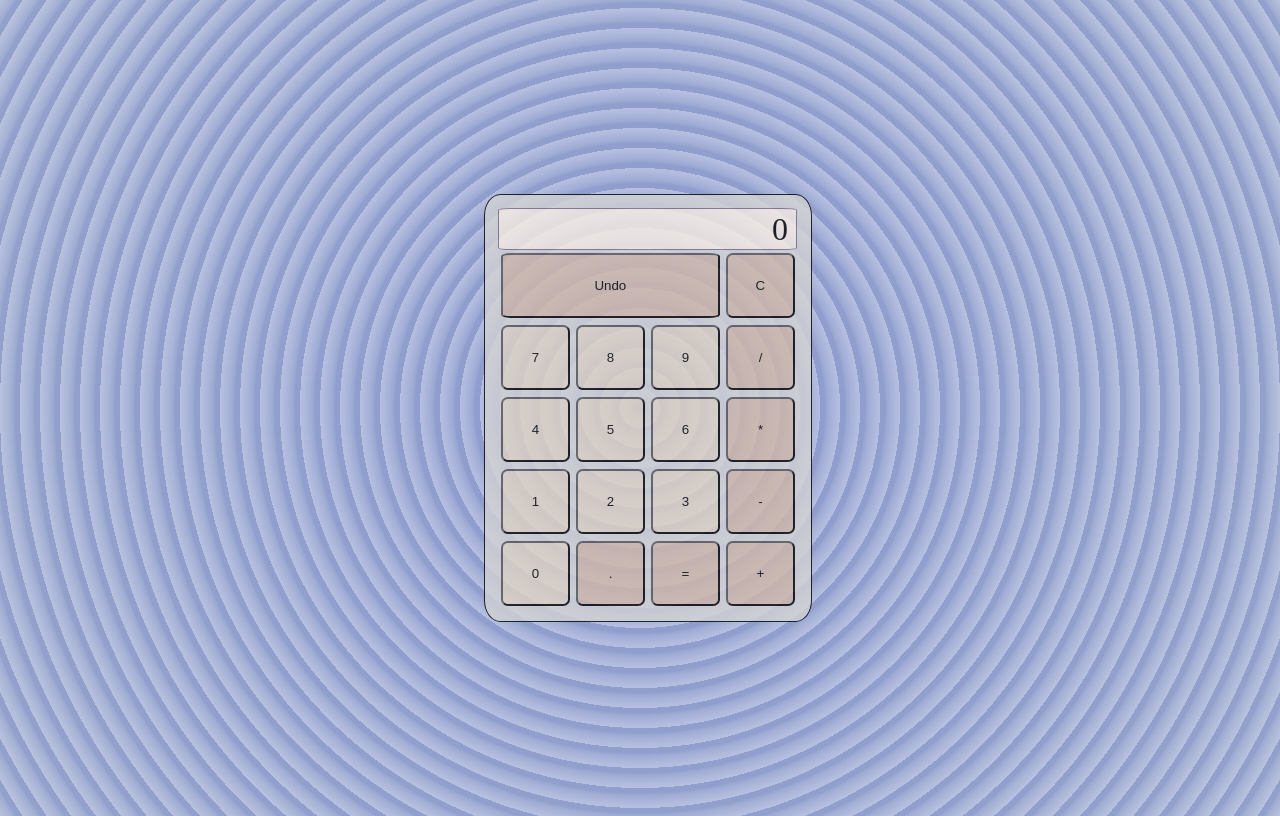
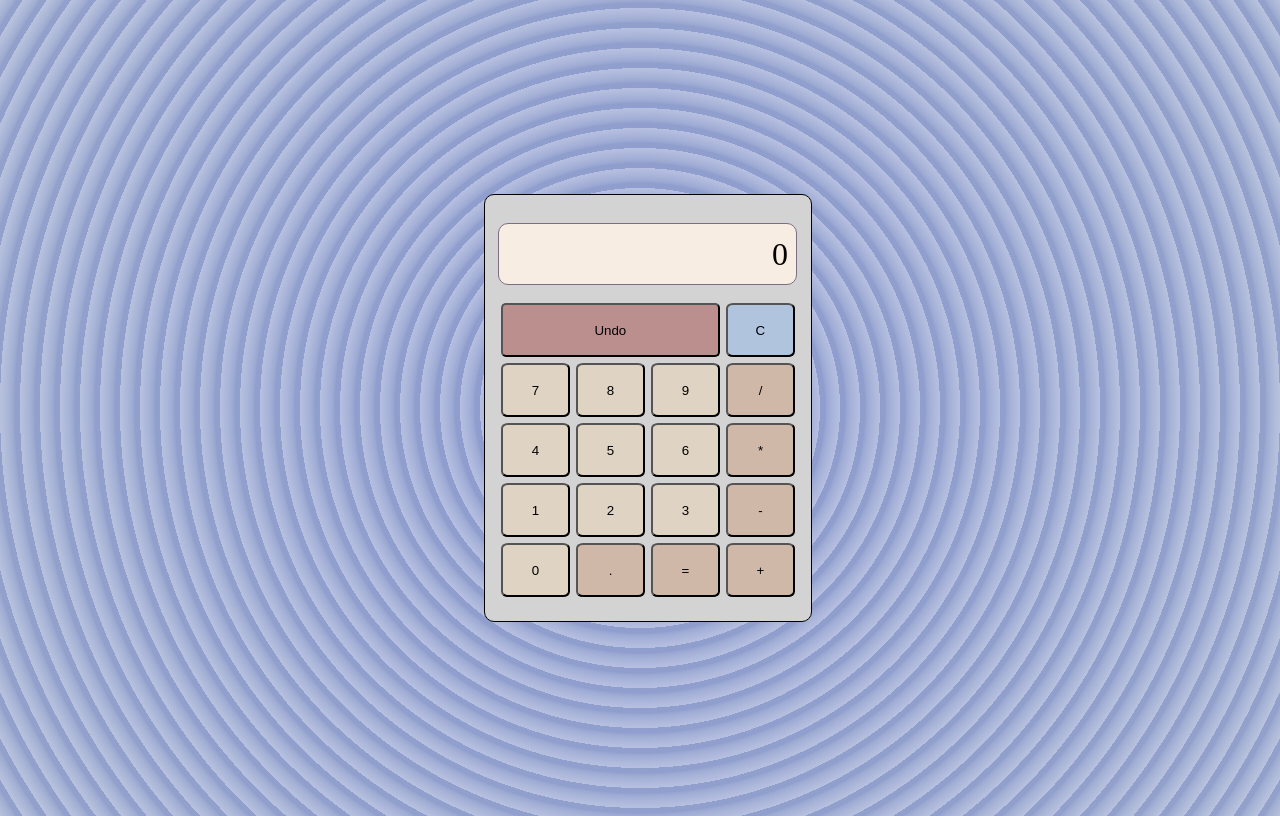
Before and after one commit to Zuxulius/TOP-calculator, a plain HTML site: page index.html in a window 1280 px wide. Drawn offline with Linux system fonts and the light colour scheme.

Commit message:
CSS styling

```diff
--- a/style.css
+++ b/style.css
@@ -3,6 +3,7 @@ body {
 	opacity: 0.8;
 	background-image: radial-gradient(circle at center center, #c9d3e9, #ced9e5), repeating-radial-gradient(circle at center center, #c9d3e9, #c9d3e9, 10px, transparent 20px, transparent 10px);
 	background-blend-mode: multiply;
+	opacity: 1;
 }
 
 .container {
@@ -14,12 +15,12 @@ body {
 }
 
 .calculator {
-	height: 50vh;
+	height: 400px;
 	width: 300px;
 	background-color: lightgrey;
 	padding: 1%;
 	border: 1px solid black;
-	border-radius: 5%;
+	border-radius: 10px;
 }
 
 .screen {
@@ -29,9 +30,11 @@ body {
 	align-items: center;
 	font-size: 2rem;
 	width: 99%;
-	height: 10%;
+	height: 15%;
 	border: 0.5px solid #7D6E83;
-	border-radius: 5%;
+	border-radius: 10px;
+	margin-bottom: 5%;
+	margin-top: 5%;
 }
 
 .screen-content {
@@ -57,15 +60,17 @@ button:hover {
 .hor {
 	display: flex;
 	justify-content: space-between;
-	height: 18%;
+	height: 15%;
 }
 
 .backspace {
 	width: 80%;
 	margin-right: 2%;
-	border-radius: 5%;
+	border-radius: 5px;
+	background-color: rosybrown;
 }
 
 .clear {
 	margin-left: 0;
+	background-color: lightsteelblue;
 }
```
